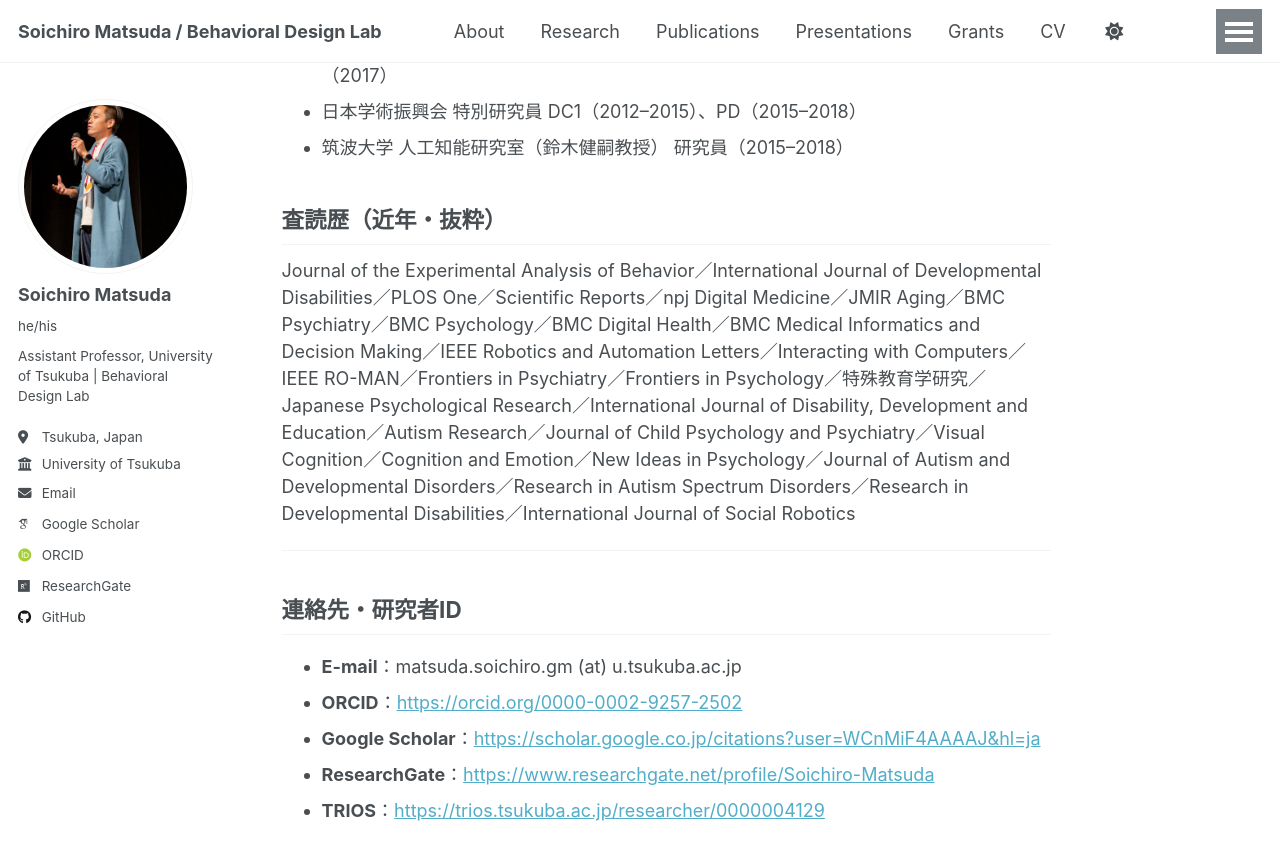
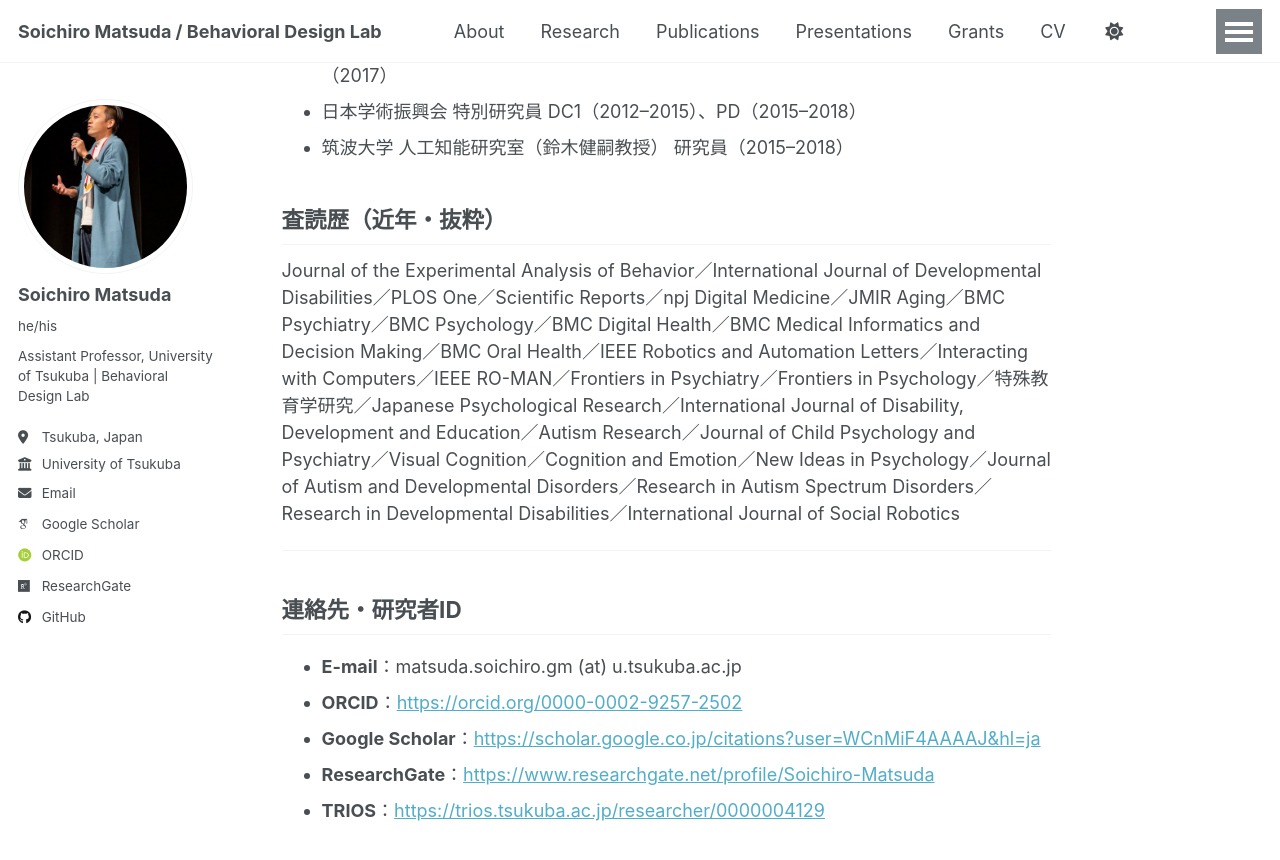
Before and after one commit to BehavioralDesignerMatsuda/BehavioralDesignerMatsuda.github.io, a Jekyll site: the page built from _pages/about-ja.md, in a window 1280 px wide and 900 px high, scrolled down 2456 px. Shown: the top 860 px of the window. Built offline with Jekyll 4.4.1, drawn with Linux system fonts in a browser that asks for light colours; some web fonts are replaced; a script that is not in the unit is left out.

Commit message:
Update review history with new journal entry
Added 'BMC Oral Health' to the list of journals in the review history.

```diff
--- a/_pages/about-ja.md
+++ b/_pages/about-ja.md
@@ -85,7 +85,7 @@ redirect_from:
 - 筑波大学 人工知能研究室（鈴木健嗣教授） 研究員（2015–2018）
 
 ## 査読歴（近年・抜粋）
-Journal of the Experimental Analysis of Behavior／International Journal of Developmental Disabilities／PLOS One／Scientific Reports／npj Digital Medicine／JMIR Aging／BMC Psychiatry／BMC Psychology／BMC Digital Health／BMC Medical Informatics and Decision Making／IEEE Robotics and Automation Letters／Interacting with Computers／IEEE RO-MAN／Frontiers in Psychiatry／Frontiers in Psychology／特殊教育学研究／Japanese Psychological Research／International Journal of Disability, Development and Education／Autism Research／Journal of Child Psychology and Psychiatry／Visual Cognition／Cognition and Emotion／New Ideas in Psychology／Journal of Autism and Developmental Disorders／Research in Autism Spectrum Disorders／Research in Developmental Disabilities／International Journal of Social Robotics
+Journal of the Experimental Analysis of Behavior／International Journal of Developmental Disabilities／PLOS One／Scientific Reports／npj Digital Medicine／JMIR Aging／BMC Psychiatry／BMC Psychology／BMC Digital Health／BMC Medical Informatics and Decision Making／BMC Oral Health／IEEE Robotics and Automation Letters／Interacting with Computers／IEEE RO-MAN／Frontiers in Psychiatry／Frontiers in Psychology／特殊教育学研究／Japanese Psychological Research／International Journal of Disability, Development and Education／Autism Research／Journal of Child Psychology and Psychiatry／Visual Cognition／Cognition and Emotion／New Ideas in Psychology／Journal of Autism and Developmental Disorders／Research in Autism Spectrum Disorders／Research in Developmental Disabilities／International Journal of Social Robotics
 
 ---
 
```
